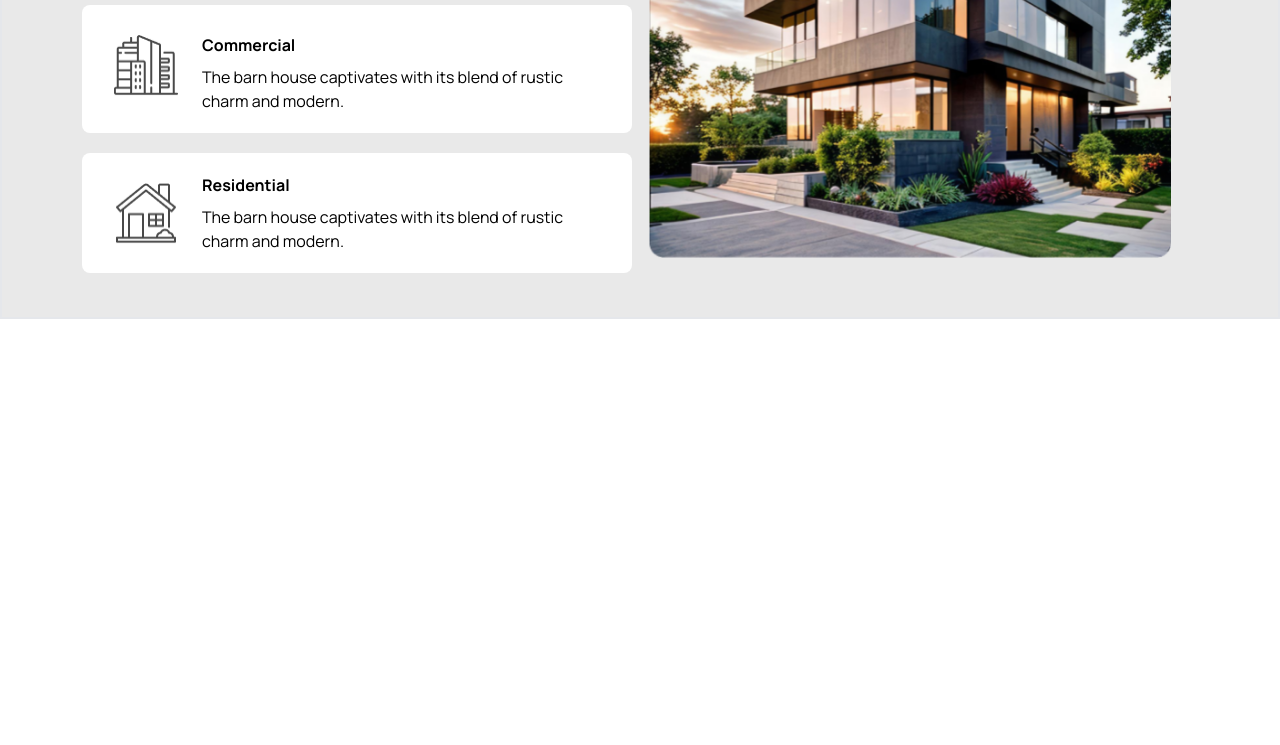
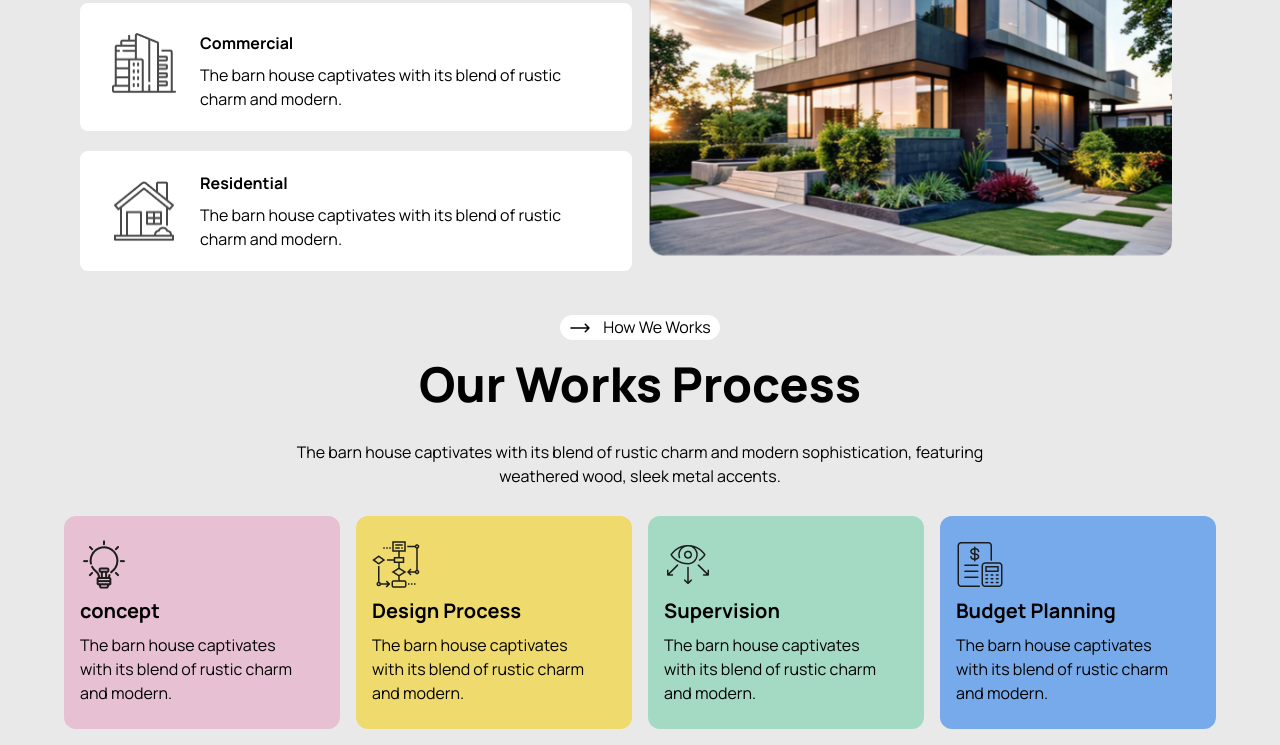
Before and after one commit to SouravDn-p/SD_ASSIGNMENT_03, a plain HTML site: page index.html in a window 1280 px wide. Shown: the part 1012-1757 px from the top of the page. Before the commit the page ends 1331 px from the top, so only its background shows below. Drawn offline with nearby package versions, Linux system fonts and the light colour scheme.

Commit message:
process section done

```diff
--- a/index.html
+++ b/index.html
@@ -160,7 +160,8 @@
         </div>
       </section>
     </header>
-    <main class="border-2 bg-[#E9E9E9] md:px-16 py-8">
+    <main>
+      <section class="bg-[#E9E9E9] md:px-16 py-8">
         <img class="hidden md:inline" src="./assets/Vector.png" alt="" />
         <div class="flex-col md:flex md:flex-row px-4">
           <div class="flex flex-col text-[#737373] md:w-1/2 mr-4">
@@ -190,8 +191,9 @@
               liveable spaces
             </h1>
             <p class="text-black py-3 text-center md:text-left">
-            The barn house captivates with its blend of rustic charm and modern
-            sophistication, featuring weathered wood, sleek metal accents.
+              The barn house captivates with its blend of rustic charm and
+              modern sophistication, featuring weathered wood, sleek metal
+              accents.
             </p>
             <div class="flex bg-white rounded-lg py-5 px-2 my-2">
               <img
@@ -231,6 +233,69 @@
             />
           </div>
         </div>
+      </section>
+      <section class="bg-[#E9E9E9] flex flex-col items-center">
+        <p class="w-40 mx-auto bg-white rounded-2xl text-bold">
+          <svg
+            xmlns="http://www.w3.org/2000/svg"
+            fill="none"
+            viewBox="0 0 24 24"
+            stroke-width="1.5"
+            stroke="currentColor"
+            class="size-6 inline mx-2"
+          >
+            <path
+              stroke-linecap="round"
+              stroke-linejoin="round"
+              d="M17.25 8.25 21 12m0 0-3.75 3.75M21 12H3"
+            />
+          </svg>
+          How We Works
+        </p>
+        <h1
+          class="py-5 text-black text-3xl text-center md:text-5xl font-extrabold"
+        >
+          Our Works Process
+        </h1>
+        <p class="text-black py-3 text-center w-3/5">
+          The barn house captivates with its blend of rustic charm and modern
+          sophistication, featuring weathered wood, sleek metal accents.
+        </p>
+        <div class="md:grid md:grid-cols-4 md:gap-4 md:mx-16 mx-4">
+          <div class="bg-[#E7C1D3] rounded-xl p-4 my-4">
+            <img class="py-2" src="./assets/concept.png" alt="" />
+            <h3 class="font-bold text-xl">concept</h3>
+            <p class="py-2 pr-4">
+              The barn house captivates with its blend of rustic charm and
+              modern.
+            </p>
+          </div>
+          <div class="bg-[#EFDA6E] rounded-xl p-4 my-4">
+            <img class="py-2" src="./assets/flow-chart.png" alt="" />
+            <h3 class="font-bold text-xl">Design Process</h3>
+            <p class="py-2 pr-4">
+              The barn house captivates with its blend of rustic charm and
+              modern.
+            </p>
+          </div>
+          <div class="bg-[#A4DAC3] rounded-xl p-4 my-4">
+            <img class="py-2" src="./assets/vision.png" alt="" />
+            <h3 class="font-bold text-xl">Supervision</h3>
+            <p class="py-2 pr-4">
+              The barn house captivates with its blend of rustic charm and
+              modern.
+            </p>
+          </div>
+          <div class="bg-[#77AAEA] rounded-xl p-4 my-4">
+            <img class="py-2" src="./assets/budget-planning.png" alt="" />
+            <h3 class="font-bold text-xl">Budget Planning</h3>
+            <p class="py-2 pr-4">
+              The barn house captivates with its blend of rustic charm and
+              modern.
+            </p>
+          </div>
+        </div>
+      </section>
     </main>
   </body>
 </html>
```
Lines whose indentation alone changed are shown as unchanged.
